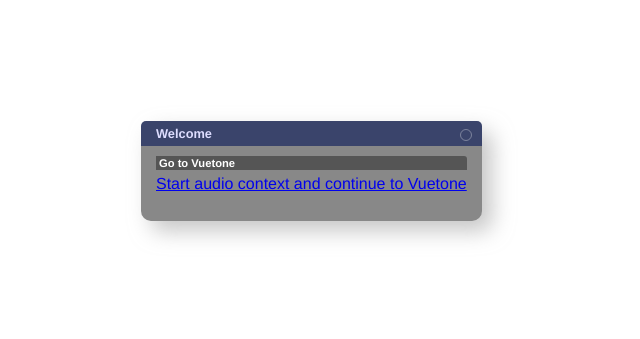
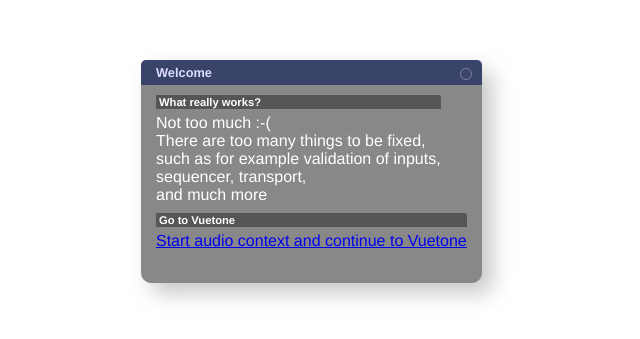
Before and after one commit to ivaskad/vuetone, a Vue app: page /#/ in a window 1280 px wide. Shown: the part 227-566 px from the top of the page, without its empty margins (329-969 px from the left). Built offline with nearby package versions, Linux system fonts and the light colour scheme.

Commit message:
Edit welcome text...

```diff
--- a/src/components/Welcome.vue
+++ b/src/components/Welcome.vue
@@ -5,10 +5,24 @@
     </div>
     <h2 class="drag-anchor">Welcome</h2>
     <div class="section">
-      <div class="component-block">
-        <h3>Go to Vuetone</h3>
-        <div class="component-block-content">
-          <a href="/vuetone" @click.prevent="startAudioContext">Start audio context and continue to Vuetone</a>
+      <div class="section">
+        <div class="component-block">
+          <h3>What really works?</h3>
+          <div class="component-block-content">
+            Not too much :-(<br>
+            There are too many things to be fixed,<br>
+            such as for example validation of inputs,<br>
+            sequencer, transport,<br>
+            and much more<br>
+          </div>
+        </div>
+      </div>
+      <div class="section">
+        <div class="component-block">
+          <h3>Go to Vuetone</h3>
+          <div class="component-block-content">
+            <a href="/vuetone" @click.prevent="startAudioContext">Start audio context and continue to Vuetone</a>
+          </div>
         </div>
       </div>
     </div>
@@ -37,6 +51,6 @@
 <style lang="css">
 .component.welcome {
   left: calc(50% - 340px / 2);
-  top: calc(50% - 104px / 2);
+  top: calc(50% - 226px / 2);
 }
 </style>
```
